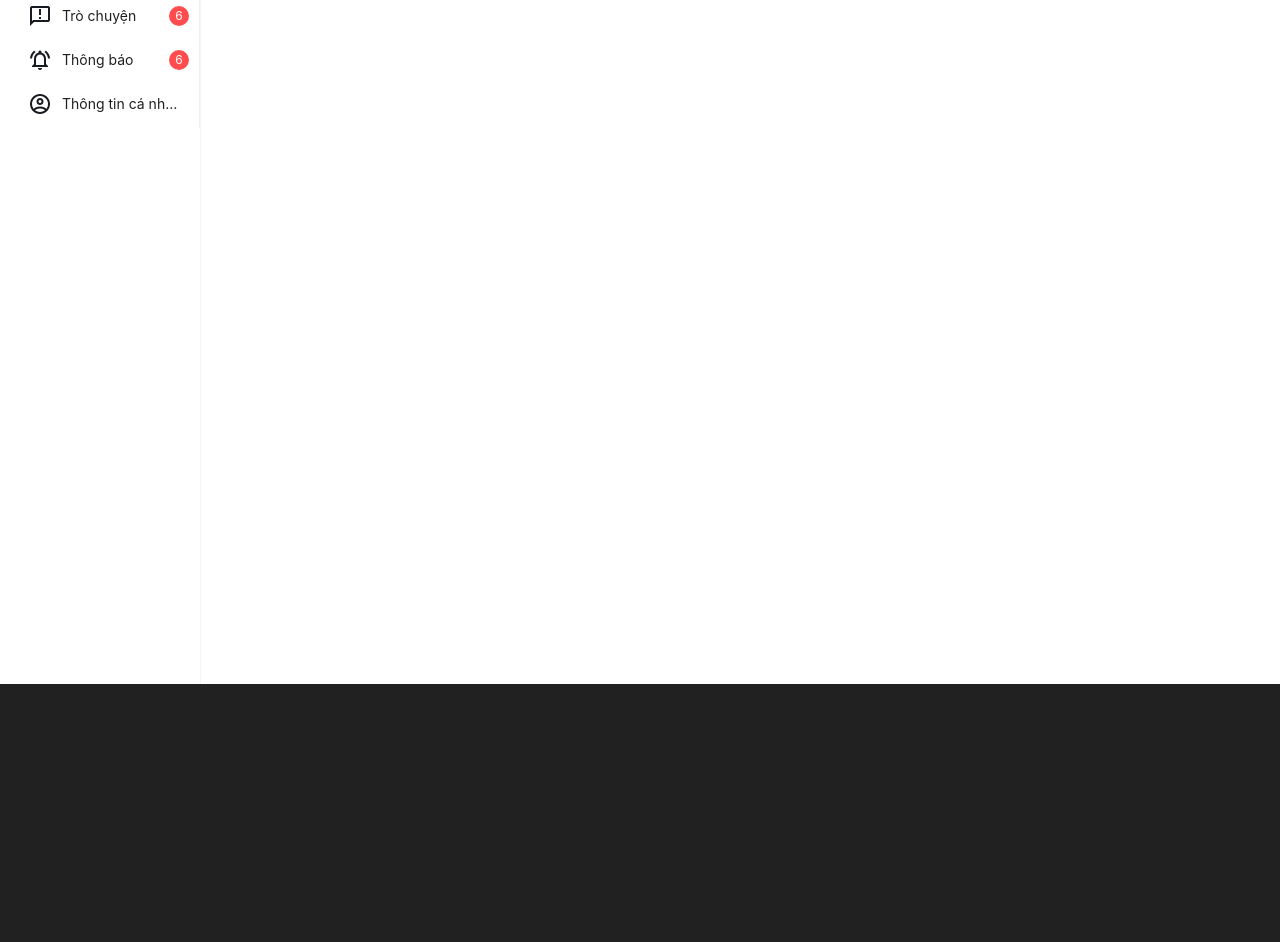
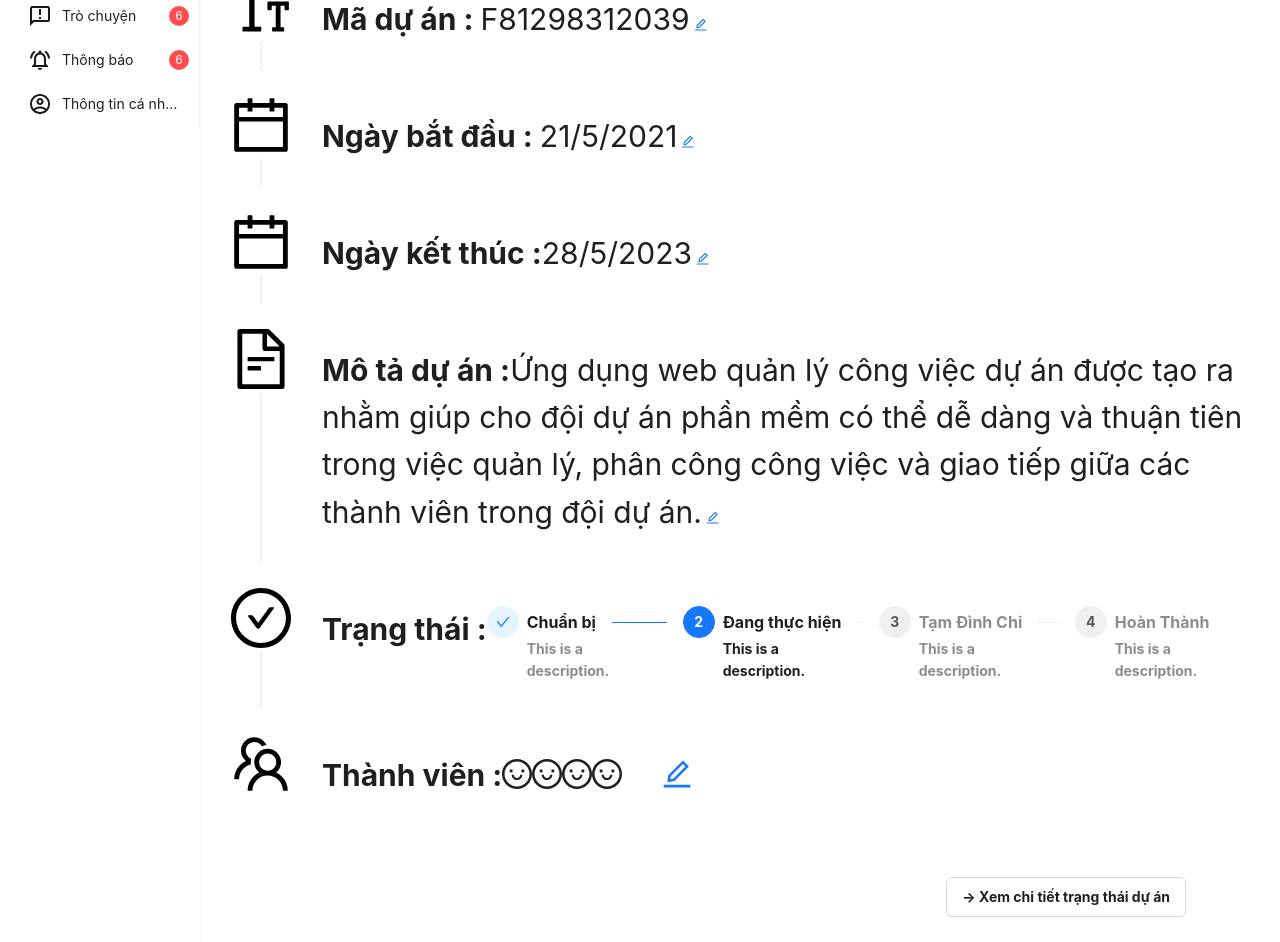
Before and after one commit to vocday/project04, a React (Create React App) app in the folder client/: page /projectdetails in a window 1280 px wide. Shown: the part 180-1122 px from the top of the page. Before the commit the page ends 864 px from the top, so only its background shows below. Built offline with nearby package versions, Linux system fonts and the light colour scheme.

Commit message:
99% TG-10

```diff
--- a/client/src/App.css
+++ b/client/src/App.css
@@ -42,3 +42,7 @@ body {
 .ant-divider-horizontal {
   margin: 0 !important;
 }
+
+.ant-timeline-item-head > span {
+  font-size: 60px !important;
+}
--- a/client/src/components/Projectdetails/Projectdetails.jsx
+++ b/client/src/components/Projectdetails/Projectdetails.jsx
@@ -0,0 +1,168 @@
+import React, { useState } from "react";
+import {
+  CheckCircleOutlined,
+  FontSizeOutlined,
+  CalendarOutlined,
+  FileTextOutlined,
+  TeamOutlined,
+  SmileOutlined,
+  EditOutlined,
+} from "@ant-design/icons";
+import { Timeline, Typography, Steps, Button } from "antd";
+import { useNavigate } from "react-router-dom";
+import styles from "./Projectdetails.module.css";
+export const Projectdetails = () => {
+  const navigate = useNavigate();
+  const [current, setCurrent] = useState(1);
+  const { Paragraph } = Typography;
+  const [nameProjectvalue, setNameProjectvalue] = useState("F81298312039");
+  const [startDayvalue, setStartDayvalue] = useState("21/5/2021");
+  const [endDayvalue, setEndDayvalue] = useState("28/5/2023");
+  const [descProjectvalue, setDescProjectvalue] = useState(
+    "Ứng dụng web quản lý công việc dự án được tạo ra nhằm giúp cho đội dự án phần mềm có thể dễ dàng và thuận tiên trong việc quản lý, phân công công việc và giao tiếp giữa các thành viên trong đội dự án."
+  );
+  const [statusProjectvalue, setStatusProjectvalue] =
+    useState("Đang thực hiện");
+  const onChangeSteps = (value) => {
+    console.log("onChange:", value);
+    setCurrent(value);
+  };
+  const description = "This is a description.";
+  return (
+    <>
+      <Timeline
+        className={styles.timelineComponent}
+        items={[
+          {
+            dot: <FontSizeOutlined className={styles.iconTimeline} />,
+            color: "black",
+            children: (
+              <div className={styles.nameProject}>
+                Mã dự án :{" "}
+                <Paragraph
+                  className={styles.descProject}
+                  editable={{
+                    onChange: setNameProjectvalue,
+                  }}
+                >
+                  {nameProjectvalue}
+                </Paragraph>
+              </div>
+            ),
+          },
+          {
+            dot: <CalendarOutlined className={styles.iconTimeline} />,
+            color: "black",
+            children: (
+              <div className={styles.nameProject}>
+                Ngày bắt đầu :{" "}
+                <Paragraph
+                  className={styles.descProject}
+                  editable={{
+                    onChange: setStartDayvalue,
+                  }}
+                >
+                  {startDayvalue}
+                </Paragraph>
+              </div>
+            ),
+          },
+          {
+            dot: <CalendarOutlined className={styles.iconTimeline} />,
+            color: "black",
+            children: (
+              <div className={styles.nameProject}>
+                Ngày kết thúc :
+                <Paragraph
+                  className={styles.descProject}
+                  editable={{
+                    onChange: setEndDayvalue,
+                  }}
+                >
+                  {endDayvalue}
+                </Paragraph>
+              </div>
+            ),
+          },
+          {
+            dot: <FileTextOutlined className={styles.iconTimeline} />,
+            color: "black",
+            children: (
+              <div className={styles.nameProject}>
+                Mô tả dự án :
+                <Paragraph
+                  className={styles.descProject}
+                  editable={{
+                    onChange: setDescProjectvalue,
+                  }}
+                >
+                  {descProjectvalue}
+                </Paragraph>
+              </div>
+            ),
+          },
+          {
+            dot: <CheckCircleOutlined className={styles.iconTimeline} />,
+            color: "black",
+            children: (
+              <div className={styles.nameProject}>
+                Trạng thái :
+                <Steps
+                  className={styles.stepsComponent}
+                  current={current}
+                  onChange={onChangeSteps}
+                  items={[
+                    {
+                      title: "Chuẩn bị",
+                      description,
+                    },
+                    {
+                      title: "Đang thực hiện",
+                      description,
+                    },
+                    {
+                      title: "Tạm Đình Chỉ",
+                      description,
+                    },
+                    {
+                      title: "Hoàn Thành",
+                      description,
+                    },
+                  ]}
+                />
+              </div>
+            ),
+          },
+          {
+            dot: <TeamOutlined className={styles.iconTimeline} />,
+            color: "black",
+            children: (
+              <div className={styles.nameProject}>
+                Thành viên :
+                <div className={styles.descProject}>
+                  <SmileOutlined />
+                  <SmileOutlined />
+                  <SmileOutlined />
+                  <SmileOutlined />
+                  <EditOutlined
+                    style={{
+                      marginLeft: "40px",
+                      fontWeight: "bold",
+                      color: "#1677ff",
+                    }}
+                  />
+                </div>
+              </div>
+            ),
+          },
+        ]}
+      />
+      <Button
+        className={styles.buttonGoStages}
+        onClick={() => {
+          navigate("/projectdetails/detailedstage");
+        }}
+      >{`-> Xem chi tiết trạng thái dự án`}</Button>
+    </>
+  );
+};
--- a/client/src/components/Projectdetails/Projectdetails.module.css
+++ b/client/src/components/Projectdetails/Projectdetails.module.css
@@ -0,0 +1,41 @@
+.timelineComponent {
+  margin-top: 6%;
+  margin-left: 30px !important;
+}
+.timelineComponent li {
+  padding-left: 20px;
+  margin-top: 10%;
+  font-size: 30px !important;
+  margin-bottom: 50px !important;
+}
+/* .timelineComponent > li span {
+  font-size: 60px !important;
+} */
+/* .iconTimeline {
+    margin-top: 21px !important;
+} */
+.nameProject {
+  margin-left: 20px !important;
+  font-weight: bold;
+}
+
+.descProject {
+  font-weight: lighter;
+  font-size: 30px !important;
+  display: inline;
+}
+.descProject li span {
+  font-weight: lighter;
+  font-size: 30px !important;
+  display: inline;
+  font-size: 30px !important;
+}
+.stepsComponent {
+  display: inline;
+}
+.buttonGoStages {
+  margin-left: 70%;
+  height: 40px;
+  text-align: center;
+  font-weight: bold;
+}
--- a/client/src/pages/StagesPage/StagesPage.jsx
+++ b/client/src/pages/StagesPage/StagesPage.jsx
@@ -9,6 +9,7 @@ import Comment from "../../components/Comment/Comment";
 import Kanban from "../../components/Kanban/Kanban";
 import MasterLayout from "../../layouts/MasterLayout/MasterLayout";
 import styles from "./StagesPage.module.scss";
+import { Projectdetails } from "../../components/Projectdetails/Projectdetails";
 
 const cx = classNames.bind(styles);
 
@@ -104,6 +105,7 @@ const StagesPage = () => {
               />
             }
           />
+          <Route path="/" element={<Projectdetails />} />
         </Routes>
       </div>
 
```
Lines whose indentation alone changed are shown as unchanged.
